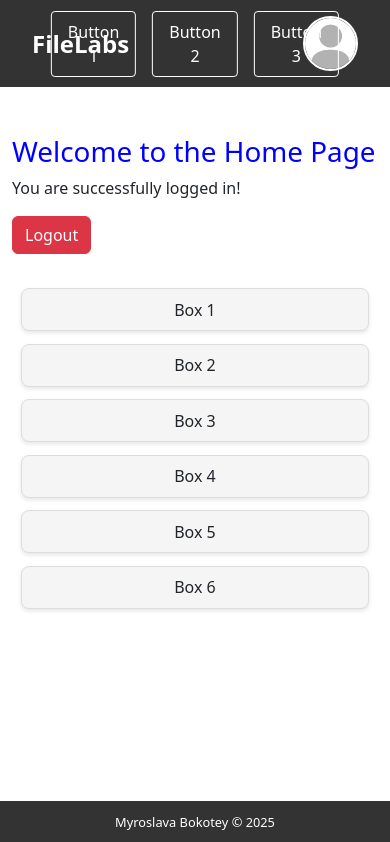
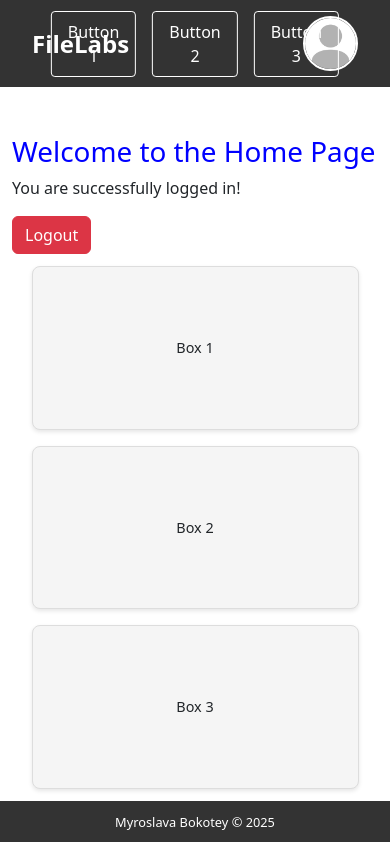
Before and after one commit to mirrosyaa/FileLabs, a React (Create React App) app in the folder client/: page /home in a window 390 px wide. Shown: the top 842 px of the page. Built offline with nearby package versions, Linux system fonts and the light colour scheme; no server answers; sample sign-in values are in the browser's storage.

Commit message:
update box

```diff
--- a/client/src/CSS/boxes.css
+++ b/client/src/CSS/boxes.css
@@ -1,52 +1,72 @@
 .boxes-container {
   display: grid;
   grid-template-columns: repeat(3, 1fr);
-  gap: 2vh;
-  padding: 2vh;
-  margin: 2vh auto;
+  gap: 2rem;
+  padding: 2rem;
+  margin: 0 auto;
   width: 96%;
-  /* Calculate height to fit viewport minus navbar/footer */
-  height: calc(85vh - 200px);
+  max-width: 100%;
 }
 
 .box {
   background-color: #f5f5f5;
   border: 1px solid #ddd;
   border-radius: 8px;
-  /* Remove fixed padding to allow flexible sizing */
-  padding: 1vh;
-  /* Remove aspect-ratio to allow flexible height */
-  height: 100%;
+  padding: 1.5rem;
+  /* 2:1 aspect ratio - width is 2 times the height */
+  aspect-ratio: 2 / 1;
   display: flex;
   align-items: center;
   justify-content: center;
-  box-shadow: 0 2px 4px rgba(0,0,0,0.1);
-  min-width: 200px;
-  transition: transform 0.2s;
+  box-shadow: 0 2px 4px rgba(0, 0, 0, 0.1);
+  transition: transform 0.2s, box-shadow 0.2s;
+  overflow: hidden;
+  width: 100%;
 }
 
 .box:hover {
-  transform: translateY(-2%);
+  transform: translateY(-4px);
+  box-shadow: 0 4px 8px rgba(0, 0, 0, 0.15);
 }
 
 /* Responsive Design */
-@media (max-width: 1200px) {
+
+/* Tablets and smaller desktops (2 columns) */
+@media (max-width: 1400px) {
   .boxes-container {
-    width: 98%;
-    gap: 1.5vh;
+    grid-template-columns: repeat(2, 1fr);
+    gap: 1.5rem;
+    padding: 1.5rem;
+    width: 94%;
   }
 }
 
-@media (max-width: 900px) {
+/* Mobile landscape and small tablets (1 column, maintain 3:1 ratio) */
+@media (max-width: 768px) {
   .boxes-container {
-    grid-template-columns: repeat(2, 1fr);
-    height: calc(90vh - 80px); /* Adjust height for 2 rows */
+    grid-template-columns: 1fr;
+    gap: 1.5rem;
+    padding: 1rem;
+    width: 92%;
+  }
+
+  .box {
+    padding: 1rem;
   }
 }
 
-@media (max-width: 600px) {
+/* Small mobile devices (adjust aspect ratio to 2:1 for better mobile UX) */
+@media (max-width: 480px) {
   .boxes-container {
-    grid-template-columns: 1fr;
-    height: auto; /* Allow scrolling on very small devices */
+    gap: 1rem;
+    padding: 0.75rem;
+    width: 90%;
+  }
+
+  .box {
+    /* Adjusted to 2:1 aspect ratio for small screens */
+    aspect-ratio: 2 / 1;
+    padding: 0.75rem;
+    font-size: 0.9rem;
   }
 }
```
